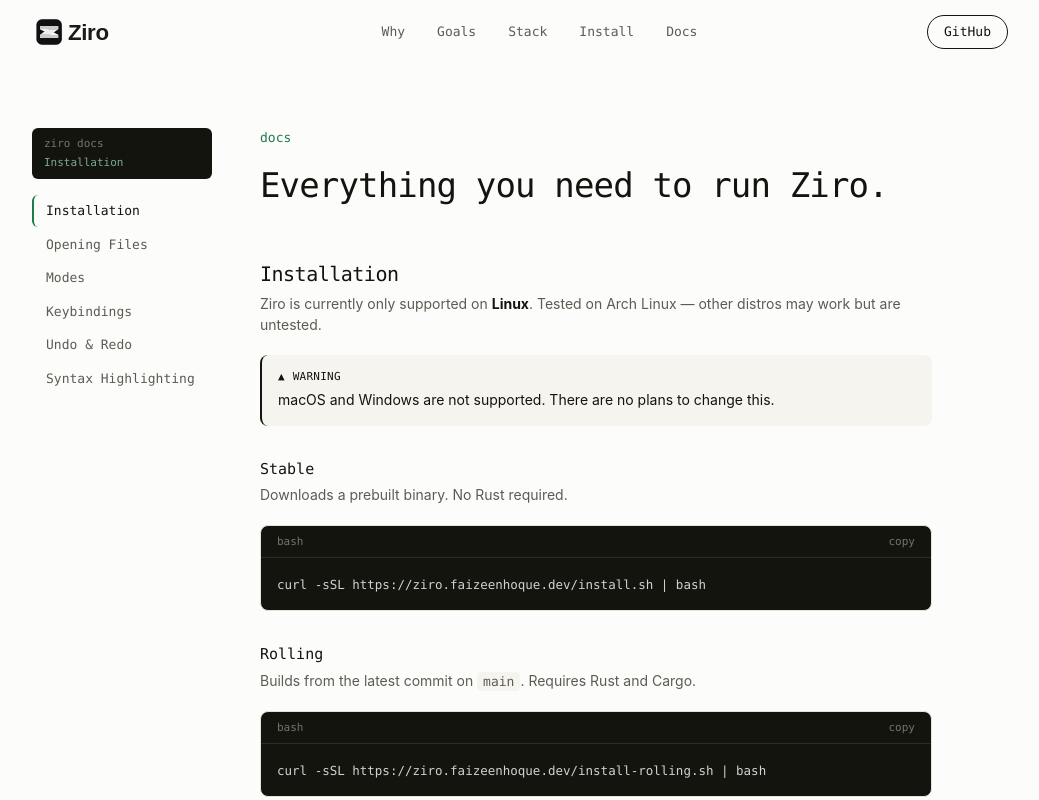
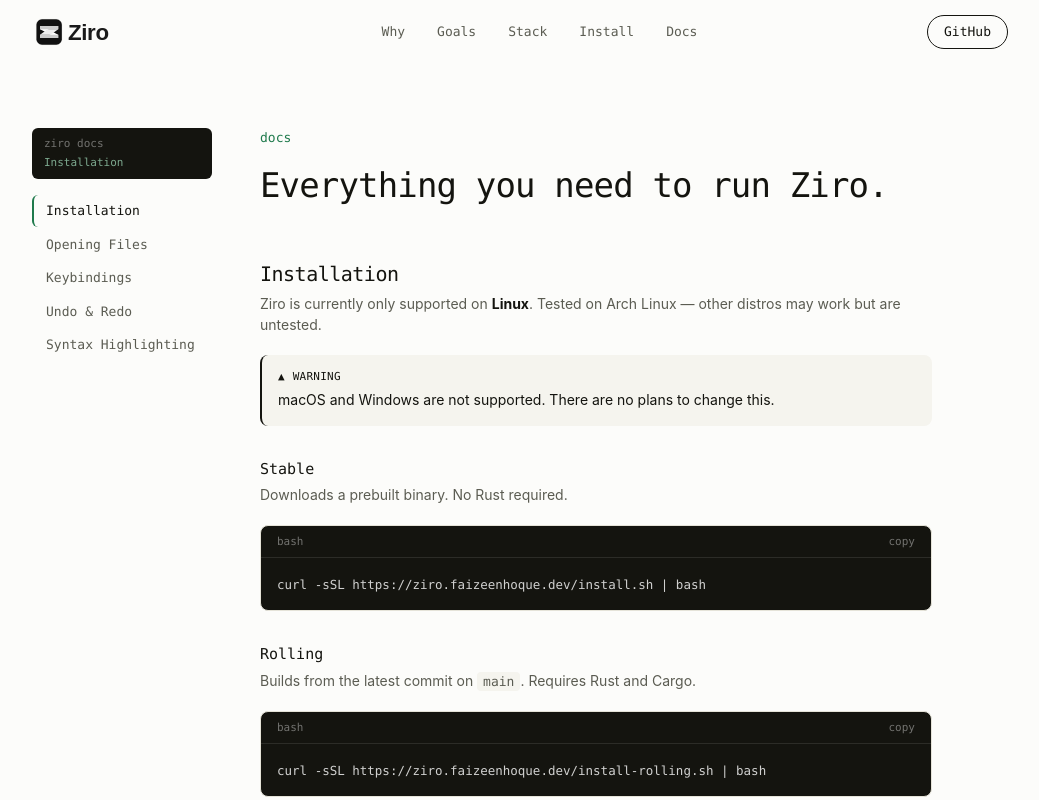
Before and after one commit to FaizeenHoque/Ziro, a SvelteKit app in the folder web/: page /docs in a window 1280 px wide. Shown: the top 800 px of the page, without its empty margins (120-1159 px from the left). Built offline with nearby package versions, Linux system fonts and the light colour scheme.

Commit message:
feat: update Codeblock component to use derived state for lines and remove outdated modes section from documentation

```diff
--- a/web/src/lib/components/Codeblock.svelte
+++ b/web/src/lib/components/Codeblock.svelte
@@ -17,7 +17,7 @@
 		}
 	}
 
-	const lines = code.split('\n');
+	let lines = $derived(code.split('\n'));
 </script>
 
 <div class="my-5 rounded-lg border border-[#E5E3D8] bg-[#14140F] overflow-hidden">
--- a/web/src/routes/docs/+page.svelte
+++ b/web/src/routes/docs/+page.svelte
@@ -9,7 +9,6 @@
 	const sections = [
 		{ id: 'installation', label: 'Installation' },
 		{ id: 'opening-files', label: 'Opening Files' },
-		{ id: 'modes', label: 'Modes' },
 		{ id: 'keybindings', label: 'Keybindings' },
 		{ id: 'undo-redo', label: 'Undo & Redo' },
 		{ id: 'syntax-highlighting', label: 'Syntax Highlighting' }
```
